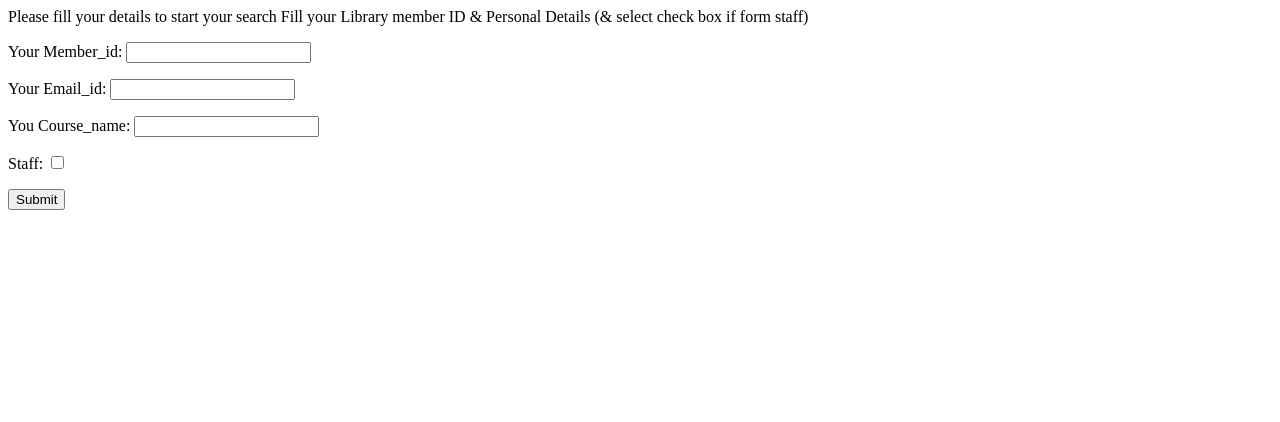
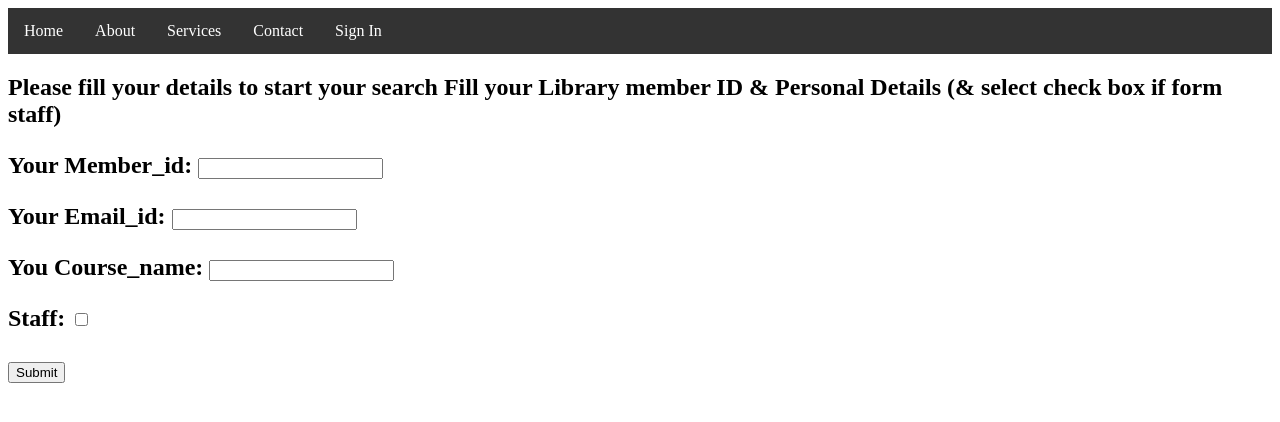
Before and after one commit to S1ncer3ly/Django_First, a Django app: page /form in a window 1280 px wide. Shown: the top 422 px of the page. Run offline with Django 4.2, Linux system fonts and the light colour scheme.

Commit message:
just added an inherited menu in the whole project!

```diff
--- a/second/urls.py
+++ b/second/urls.py
@@ -19,10 +19,10 @@ from django.urls import path
 from second import views
 
 urlpatterns = [
-    path("", views.index, name="index"),
+    path("", views.home, name="index"),
     path("home", views.home, name="home"),
-    path("list", views.list, name="list"),
-    path("temp", views.temp, name="temp"),
-    path("form", views.forms, name="forms")
+    path("about", views.list, name="about"),
+    path("contact", views.temp, name="temp"),
+    path("form", views.forms, name="contact")
 
 ]
--- a/templates/form.html
+++ b/templates/form.html
@@ -1,4 +1,5 @@
-
+{%  extends 'index.html' %}
+{% block three %}
 {% block title %}
 Please fill your details to start your search
 {% endblock title %}
@@ -11,3 +12,4 @@ Fill your Library member ID & Personal Details (& select check box if form staff
     <input type="Submit",name="Search",value="Submit"/>
 </Form>
 {% endblock content %}
+{% endblock %}
--- a/templates/home.html
+++ b/templates/home.html
@@ -1,3 +1,5 @@
+{%  extends 'index.html' %}
+{% block three %}
 <!DOCTYPE html>
 <html lang="en">
 <head>
@@ -10,3 +12,4 @@
     <p>Hello World this is my home page</p>
 </body>
 </html>
+{% endblock %}
--- a/templates/index.html
+++ b/templates/index.html
@@ -5,9 +5,44 @@
     <meta http-equiv="X-UA-Compatible" content="IE=edge">
     <meta name="viewport" content="width=device-width, initial-scale=1.0">
     <title>Document</title>
+    <style>
+      /* Styles for the menu */
+      ul {
+        list-style-type: none;
+        margin: 0;
+        padding: 0;
+        overflow: hidden;
+        background-color: #333;
+      }
+
+      li {
+        float: left;
+      }
+
+      li a {
+        display: block;
+        color: white;
+        text-align: center;
+        padding: 14px 16px;
+        text-decoration: none;
+      }
+
+      li a:hover {
+        background-color: #111;
+      }
+    </style>
 </head>
 <body>
-    <p>Hello World this is the common part</p>
+    <ul>
+      <li><a href="/home">Home</a></li>
+      <li><a href="/about">About</a></li>
+      <li><a href="#">Services</a></li>
+      <li><a href="/contact">Contact</a></li>
+      <li><a href="/form">Sign In</a></li>
+    </ul>
     <h2>{% block one %}{%  endblock one %}</h2>
+    <h2>{% block two %}{%  endblock two %}</h2>
+    <h2>{% block three %}{%  endblock three %}</h2>
+    <h2>{% block four %}{%  endblock four %}</h2>
 </body>
 </html>
--- a/templates/template 1.html
+++ b/templates/template 1.html
@@ -1,3 +1,3 @@
 {%  extends 'index.html' %}
 
-{%block one %} hello this is my template {% endblock one %}
+{%block one %} hello this our contact here {% endblock one %}
```
Also changed, not shown: templates/list.html (+2 -13 lines).
